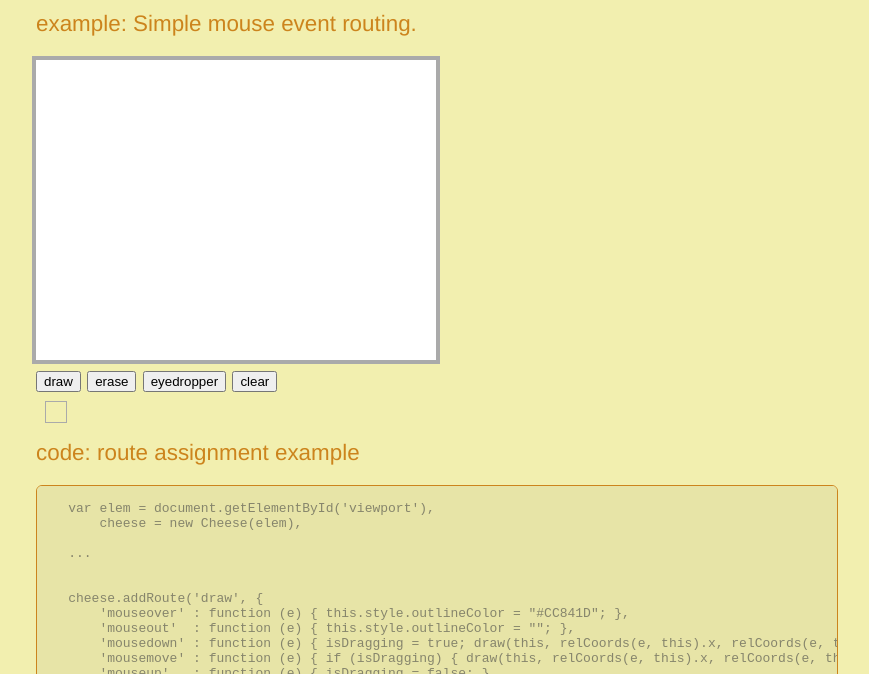
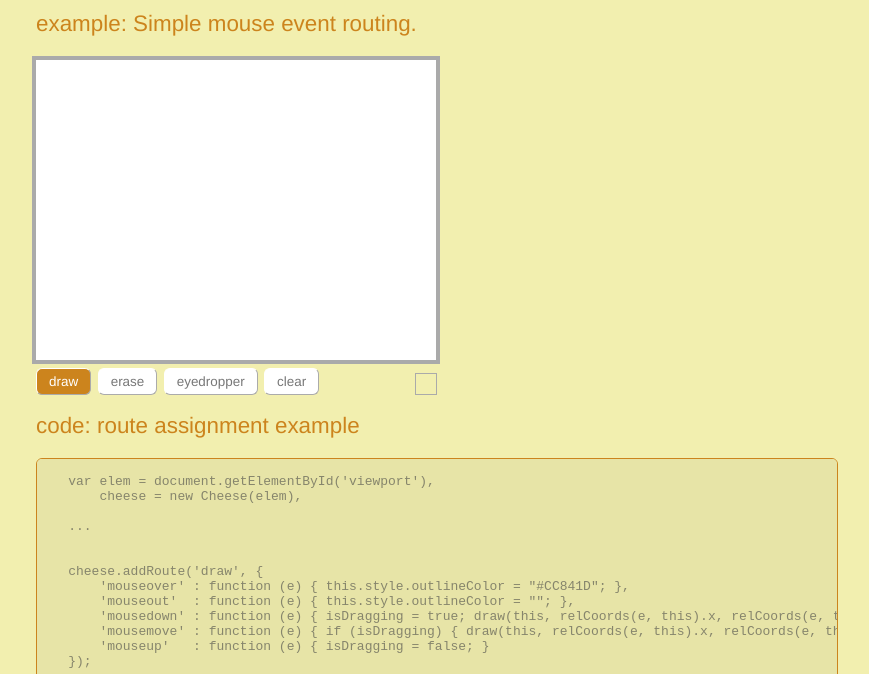
Before and after one commit to evitolins/cheese, a website: page example/index.html in a window 1280 px wide. Shown: the part 126-800 px from the top of the page, without its empty margins (12-881 px from the left). Drawn offline with Linux system fonts and the light colour scheme.

Commit message:
Refactored example and added UI button state

```diff
--- a/example/example.js
+++ b/example/example.js
@@ -1,9 +1,25 @@
-(function (Cheese, window, document) {
+(function (Cheese, document) {
     'use strict';
     var elem = document.getElementById('viewport'),
         cheese = new Cheese(elem),
 
-        // Example Methods for routes
+        // Elements for example UI
+        btn1 = document.getElementById('button1'),
+        btn2 = document.getElementById('button2'),
+        btn3 = document.getElementById('button3'),
+        btn4 = document.getElementById('button4'),
+        colorSampled = document.getElementsByClassName('colorPicked')[0],
+
+        // Example methods for routes
+        setButtonState = function (currentRoute) {
+            btn1.classList.remove('current');
+            btn2.classList.remove('current');
+            btn3.classList.remove('current');
+            if (currentRoute === 'draw') btn1.classList.add('current');
+            if (currentRoute === 'erase') btn2.classList.add('current');
+            if (currentRoute === 'eyedropper') btn3.classList.add('current');
+        },
+
         relCoords = function (e, elem) {
             var rect = elem.getBoundingClientRect(),
                 offset = {
@@ -42,18 +58,6 @@
         isDragging = false;
 
 
-    // Add UI to set routes
-    var btn1 = document.getElementById('button1'),
-        btn2 = document.getElementById('button2'),
-        btn3 = document.getElementById('button3'),
-        btn4 = document.getElementById('button4'),
-        colorSampled = document.getElementById('colorSampled');
-    btn1.addEventListener('click', function () { cheese.setRoute('draw'); });
-    btn2.addEventListener('click', function () { cheese.setRoute('erase'); });
-    btn3.addEventListener('click', function () { cheese.setRoute('eyedropper'); });
-    btn4.addEventListener('click', function () { clear(elem); });
-
-
     // Add Route Behaviors
     cheese.addRoute('draw', {
         'mouseover' : function (e) { this.style.outlineColor = "#CC841D"; },
@@ -84,8 +88,14 @@
         }
     });
 
-    cheese.setRoute('route1');
+    // Bind buttons to set routes
+    btn1.addEventListener('click', function () { cheese.setRoute('draw'); setButtonState('draw');});
+    btn2.addEventListener('click', function () { cheese.setRoute('erase'); setButtonState('erase');});
+    btn3.addEventListener('click', function () { cheese.setRoute('eyedropper'); setButtonState('eyedropper');});
+    btn4.addEventListener('click', function () { clear(elem); });
 
-    window.cheese = cheese;
+    // Set Default Route
+    cheese.setRoute('draw');
+    setButtonState('draw');
 
-}(Cheese, window, document));
+}(Cheese, document));
--- a/example/index.html
+++ b/example/index.html
@@ -6,17 +6,18 @@
   <link rel="stylesheet" type="text/css" href="main.css">
 </head>
 <body>
-  <h1>Cheese <img src='http://www.clker.com/cliparts/3/4/N/8/c/5/fancy-cheese-th.png' style="height:.7em;" /></h1>
-  <a class="github-button" href="https://github.com/evitolins/cheese" data-count-href="/evitolins/cheese/stargazers" data-count-api="/repos/evitolins/cheese#stargazers_count" data-count-aria-label="# stargazers on GitHub" aria-label="Star evitolins/cheese on GitHub">Star</a>
+  <h1>Cheese <img src='http://www.clker.com/cliparts/3/4/N/8/c/5/fancy-cheese-th.png' style="height:.7em;" /> <a class="github-button" href="https://github.com/evitolins/cheese" data-count-href="/evitolins/cheese/stargazers" data-count-api="/repos/evitolins/cheese#stargazers_count" data-count-aria-label="# stargazers on GitHub" aria-label="Star evitolins/cheese on GitHub">Star</a></h1>
 
   <h2>example: Simple mouse event routing.</p>
   <canvas id='viewport' width=400 height=300></canvas>
   <br>
-  <input id='button1' type='button' value='draw'/>
-  <input id='button2' type='button' value='erase'/>
-  <input id='button3' type='button' value='eyedropper'/>
-  <input id='button4' type='button' value='clear'/>
-  <div id='colorSampled'></div>
+  <div class="buttonContainer">
+    <input id='button1' type='button' class='exampleBtn' value='draw'/>
+    <input id='button2' type='button' class='exampleBtn' value='erase'/>
+    <input id='button3' type='button' class='exampleBtn' value='eyedropper'/>
+    <input id='button4' type='button' class='exampleBtn' value='clear'/>
+    <div class='colorPickedContainer'><div class='colorPicked'></div></div>
+  </div>
   <h2>code: route assignment example</h2>
   <pre>
     <code>
--- a/example/main.css
+++ b/example/main.css
@@ -33,13 +33,47 @@ canvas {
   cursor: crosshair;
 }
 
-#colorSampled {
+input[type="button"] {
+    outline: none;
+}
+
+.buttonContainer {
+  position: relative;
+  width: 400px;
+}
+
+.colorPickedContainer {
+  position: absolute;
+  right: 0;
+  top: 8px;
+}
+
+.colorPicked {
   width: 20px;
   height: 20px;
   outline: 1px #aaa solid;
-  margin: 10px;
 }
 
 .github-button {
   display: none;
 }
+
+.exampleBtn {
+    background: #fff;
+    border: 1px outset #fff;
+    border-radius: 6px;
+    font-size: 0.6em;
+    padding: 0 0.9em;
+    line-height: 1em;
+    height: 2em;
+    font-weight: 200;
+    font-family: helvetica neue, helvetica, sans-serif;
+    color: #777;
+    transition: .1s;
+    cursor: pointer;
+}
+
+.exampleBtn.current {
+    background: #CC841D;
+    color: #fff;
+}
```
